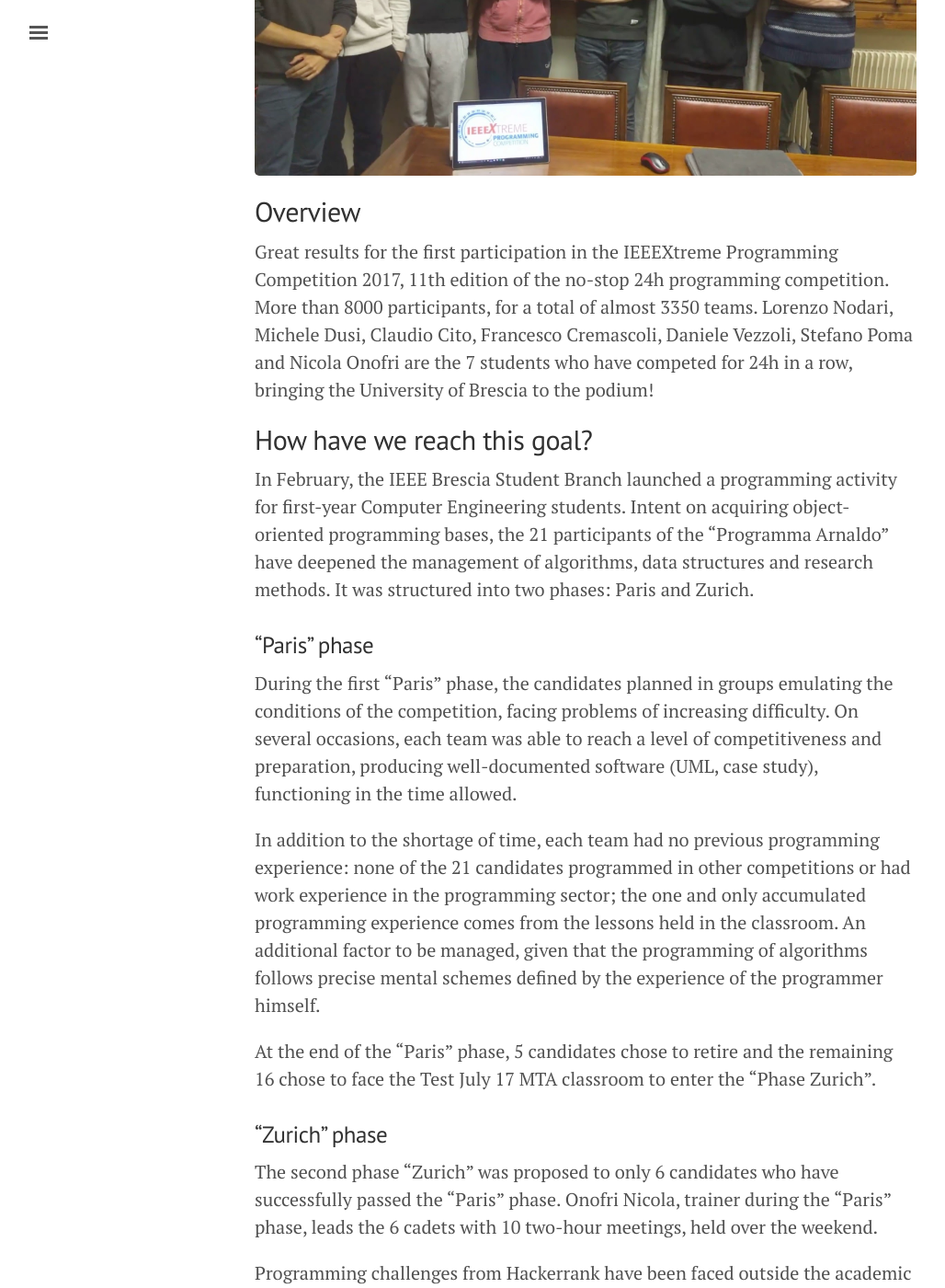
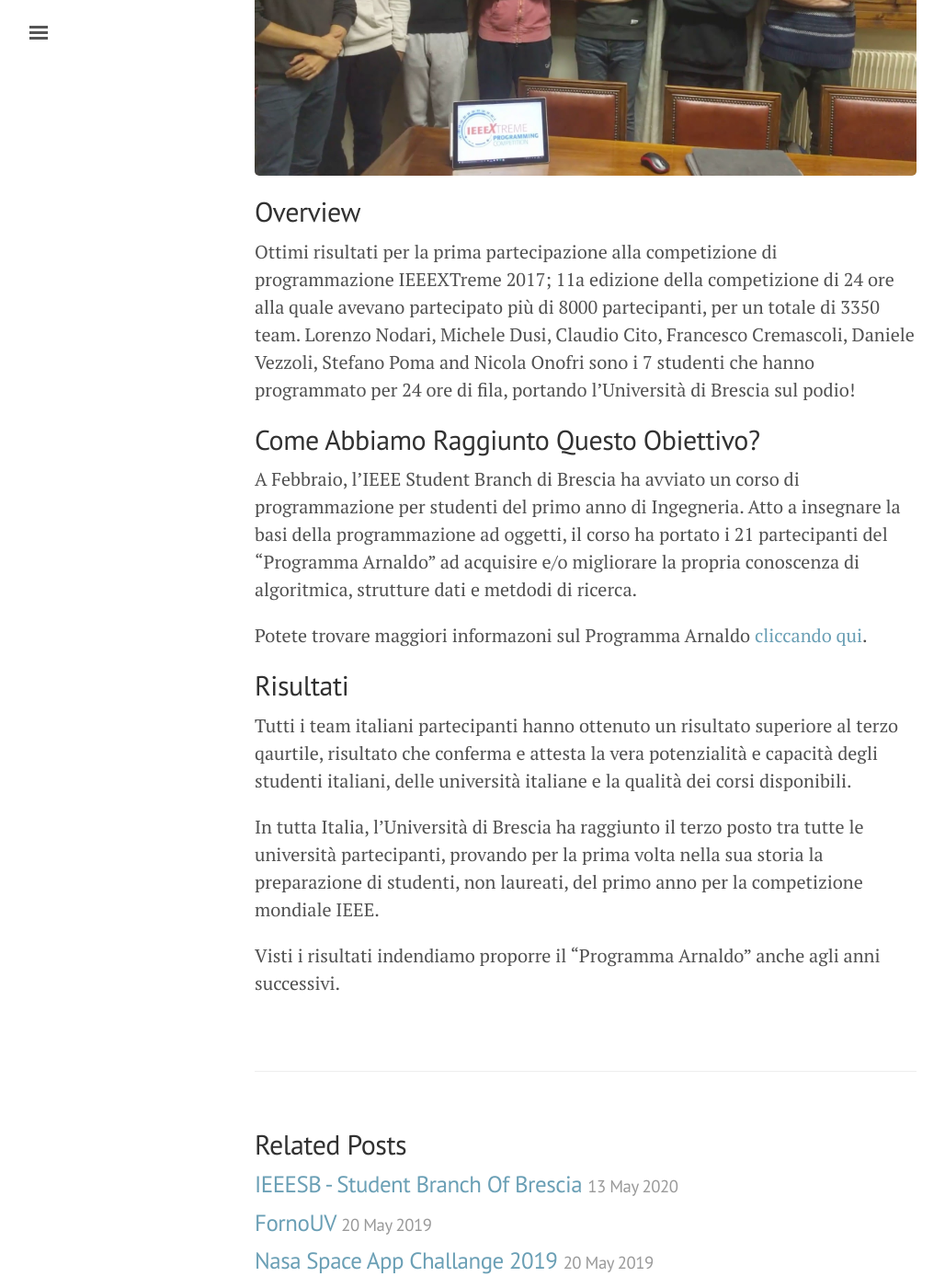
Before and after one commit to ieee-brescia/ieee-brescia.github.io, a Jekyll site: the page built from _posts/2017-10-15-ieeextreme11.0.md, in a window 1280 px wide and 1400 px high, scrolled down 518 px. Shown: the whole window at 92% size, without its empty margins (3-1031 px from the left). Built offline with Jekyll 4.4.1, drawn with Linux system fonts in a browser that asks for light colours; our own code applies the rules of GitHub Pages for plain Markdown files; some of the changed text lies outside the part shown.

Commit message:
Translated IEEEXtreme 11.0 article

```diff
--- a/_posts/2017-10-15-ieeextreme11.0.md
+++ b/_posts/2017-10-15-ieeextreme11.0.md
@@ -8,28 +8,17 @@ tags : [Finished Projects]
 
 
 ## Overview
-Great results for the first participation in the IEEEXtreme Programming Competition 2017, 11th edition of the no-stop 24h programming competition. More than 8000 participants, for a total of almost 3350 teams.
-Lorenzo Nodari, Michele Dusi, Claudio Cito, Francesco Cremascoli, Daniele Vezzoli, Stefano Poma and Nicola Onofri are the 7 students who have competed for 24h in a row, bringing the University of Brescia to the podium!
+Ottimi risultati per la prima partecipazione alla competizione di programmazione IEEEXTreme 2017; 11a edizione della competizione di 24 ore alla quale avevano partecipato più di 8000 partecipanti, per un totale di 3350 team. Lorenzo Nodari, Michele Dusi, Claudio Cito, Francesco Cremascoli, Daniele Vezzoli, Stefano Poma and Nicola Onofri sono i 7 studenti che hanno programmato per 24 ore di fila, portando l'Università di Brescia sul podio!
 
-## How have we reach this goal?
-In February, the IEEE Brescia Student Branch launched a programming activity for first-year Computer Engineering students. Intent on acquiring object-oriented programming bases, the 21 participants of the "Programma Arnaldo" have deepened the management of algorithms, data structures and research methods.
-It was structured into two phases: Paris and Zurich.
+## Come Abbiamo Raggiunto Questo Obiettivo?
+A Febbraio, l'IEEE Student Branch di Brescia ha avviato un corso di programmazione per studenti del primo anno di Ingegneria. Atto a insegnare la basi della programmazione ad oggetti, il corso ha portato i 21 partecipanti del "Programma Arnaldo" ad acquisire e/o migliorare la propria conoscenza di algoritmica, strutture dati e metdodi di ricerca.
 
-### "Paris" phase
-During the first "Paris" phase, the candidates planned in groups emulating the conditions of the competition, facing problems of increasing difficulty. On several occasions, each team was able to reach a level of competitiveness and preparation, producing well-documented software (UML, case study), functioning in the time allowed.
+Potete trovare maggiori informazoni sul Programma Arnaldo [cliccando qui](/programma_arnaldo/).
 
-In addition to the shortage of time, each team had no previous programming experience: none of the 21 candidates programmed in other competitions or had work experience in the programming sector; the one and only accumulated programming experience comes from the lessons held in the classroom.
-An additional factor to be managed, given that the programming of algorithms follows precise mental schemes defined by the experience of the programmer himself.
+## Risultati
 
-At the end of the "Paris" phase, 5 candidates chose to retire and the remaining 16 chose to face the Test July 17 MTA classroom to enter the "Phase Zurich”.
+Tutti i team italiani partecipanti hanno ottenuto un risultato superiore al terzo qaurtile, risultato che conferma e attesta la vera potenzialità e capacità degli studenti italiani, delle università italiane e la qualità dei corsi disponibili.
 
-### "Zurich" phase
-The second phase "Zurich" was proposed to only 6 candidates who have successfully passed the "Paris" phase. Onofri Nicola, trainer during the "Paris" phase, leads the 6 cadets with 10 two-hour meetings, held over the weekend.
+In tutta Italia, l'Università di Brescia ha raggiunto il terzo posto tra tutte le università partecipanti, provando per la prima volta nella sua storia la preparazione di studenti, non laureati, del primo anno per la competizione mondiale IEEE.
 
-Programming challenges from Hackerrank have been faced outside the academic hours by the group of students, who came in contact with issues of a completely different level and degree of challenge.
-The elaboration of different strategies compared to what was seen in the classroom, pushed the 7 students to expand the methods of implementation and planning: a further added value based on the validity of the academic courses.
-
-## Results
-All participating teams from Italy reached a position above the third quartile, result that confirms and quantifies the real potential and capacity of Italian students, Italian universities and the quality of the courses provided.
-Throughout Italy, the University of Brescia has reached the third place among the participating universities, experimenting for the first time in its history the preparation of first-year undergraduate students in computer engineering for the IEEE world programming competition.
-Given the results, we intend to continue proposing the "Programma Arnaldo" in the coming years.
+Visti i risultati indendiamo proporre il "Programma Arnaldo" anche agli anni successivi.
```
